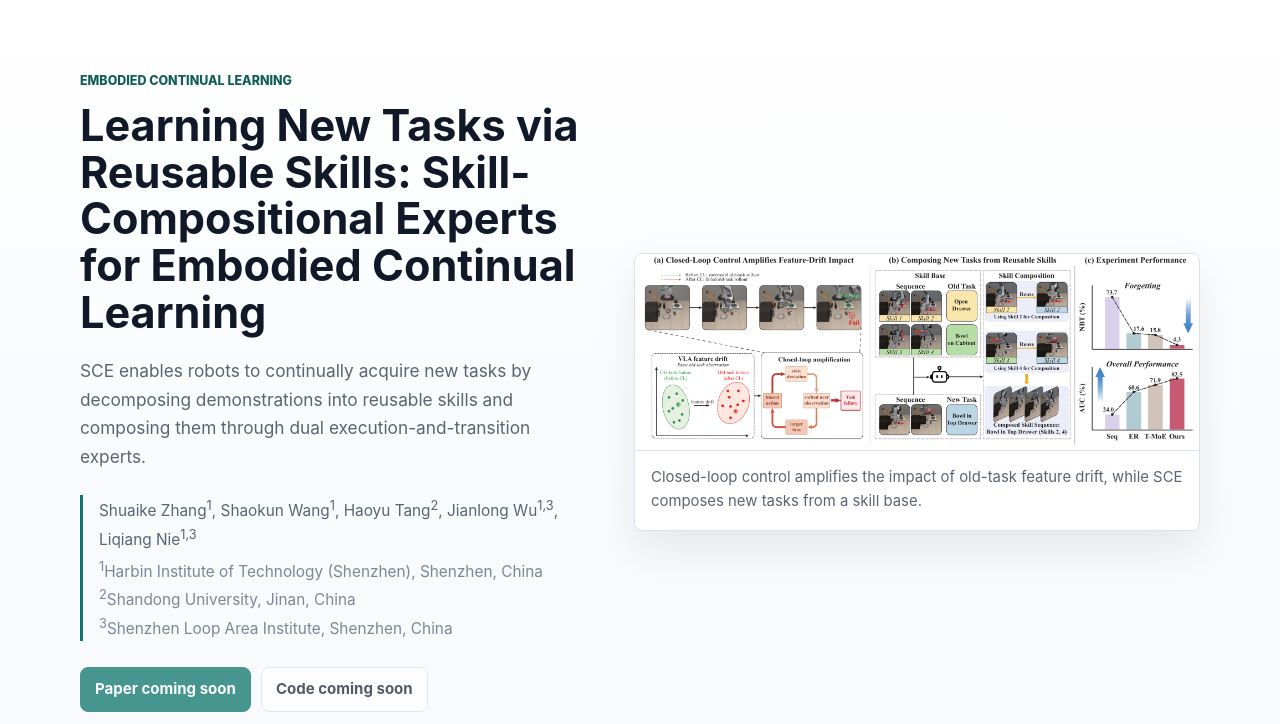
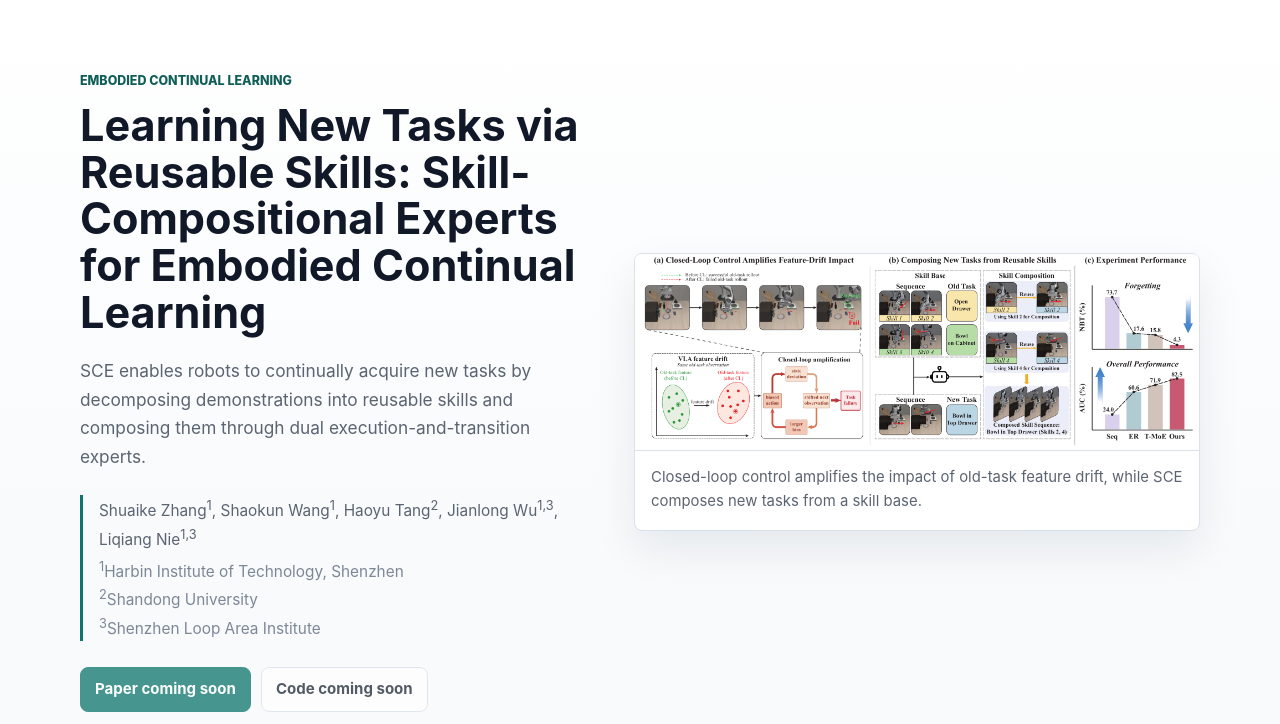
Before and after one commit to eqcy/sce, a plain HTML site: page index.html in a window 1280 px wide. Shown: the part 76-800 px from the top of the page. Drawn offline with Linux system fonts and the light colour scheme.

Commit message:
Update author affiliations

```diff
--- a/index.html
+++ b/index.html
@@ -35,7 +35,7 @@
           </p>
           <div class="authors">
             <p>Shuaike Zhang<sup>1</sup>, Shaokun Wang<sup>1</sup>, Haoyu Tang<sup>2</sup>, Jianlong Wu<sup>1,3</sup>, Liqiang Nie<sup>1,3</sup></p>
-            <p><sup>1</sup>Harbin Institute of Technology (Shenzhen), Shenzhen, China<br><sup>2</sup>Shandong University, Jinan, China<br><sup>3</sup>Shenzhen Loop Area Institute, Shenzhen, China</p>
+            <p><sup>1</sup>Harbin Institute of Technology, Shenzhen<br><sup>2</sup>Shandong University<br><sup>3</sup>Shenzhen Loop Area Institute</p>
           </div>
           <div class="actions" aria-label="Project resources">
             <span class="button primary disabled" aria-disabled="true">Paper coming soon</span>
```
